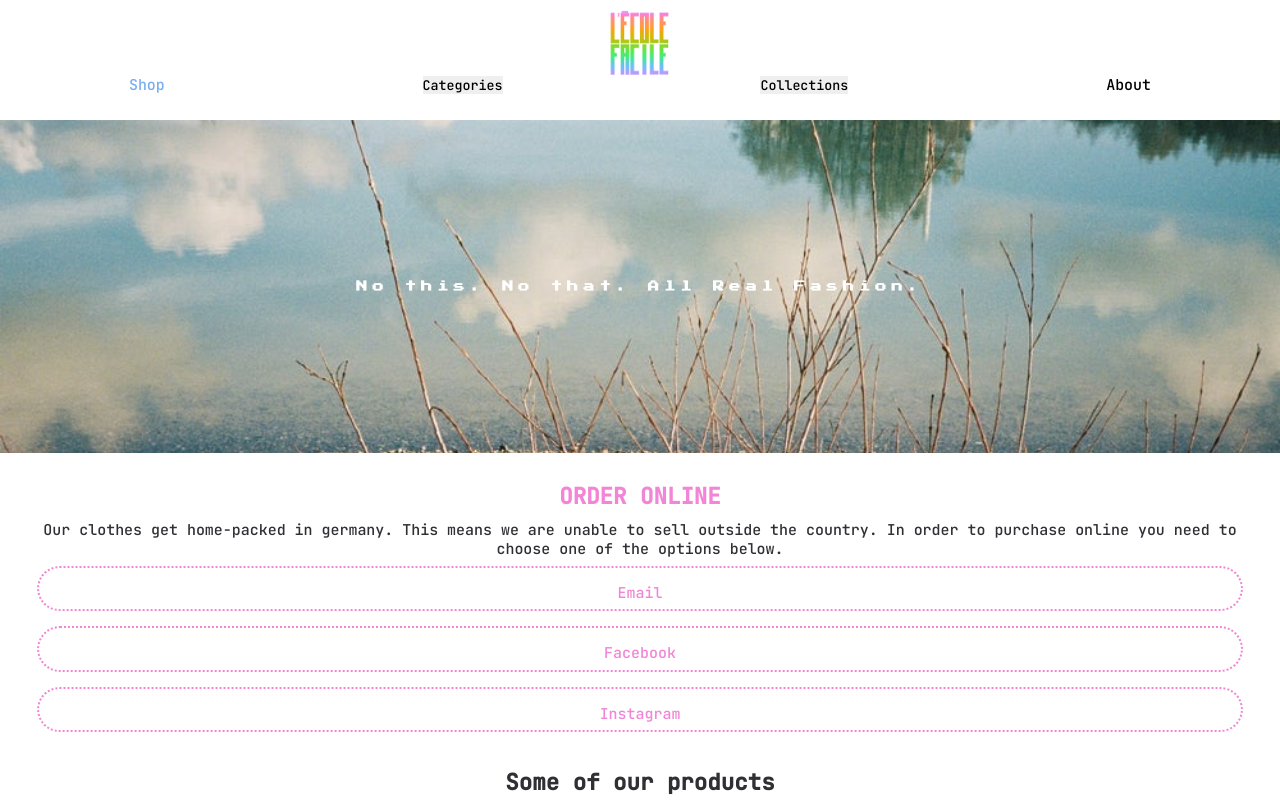
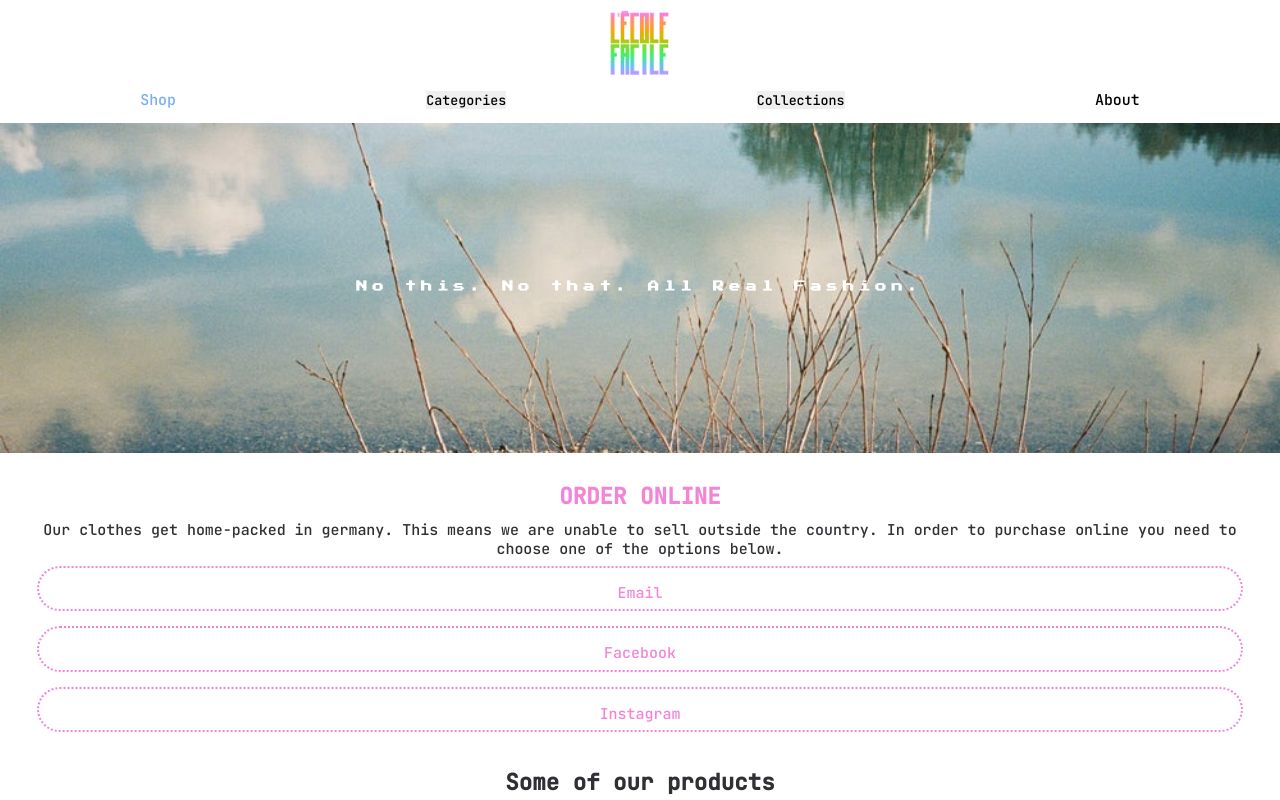
Before and after one commit to wathfield/lecolefacile, a plain HTML site: page index.html in a window 1280 px wide. Shown: the top 800 px of the page. Drawn offline with Linux system fonts and the light colour scheme; files whose address does not match are found by name.

Commit message:
discarted changes

```diff
--- a/index.html
+++ b/index.html
@@ -22,7 +22,7 @@
             <a class="logo_image" href="/home.html" target="_self">
                 <img class="picture" src="img/logo_bunt.png" alt="logo">
             </a>
-              <nav class="navbarHAR">
+              <nav class="navbar">
 
                   <div class="nav-span">
                       <span class="nav-span__item"></span>
```
